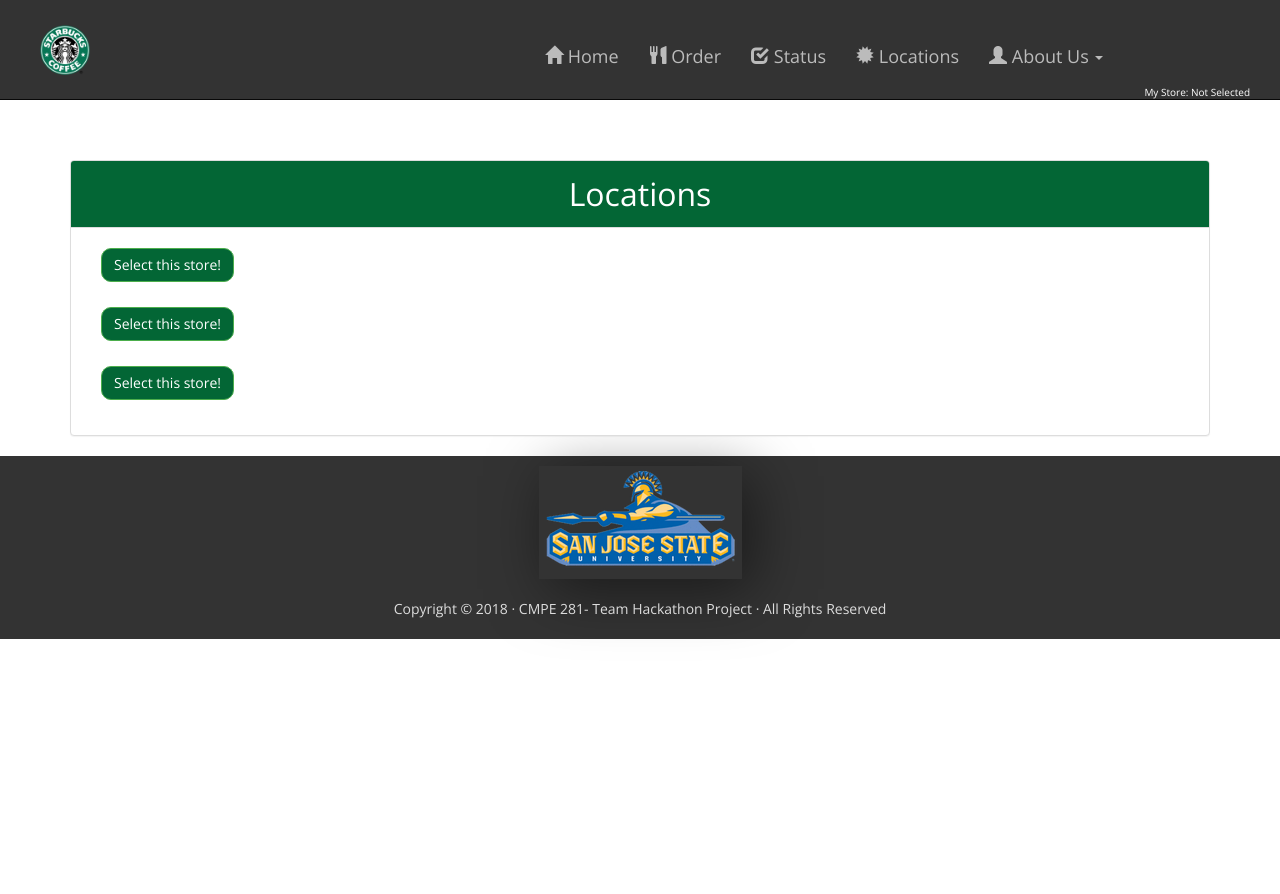
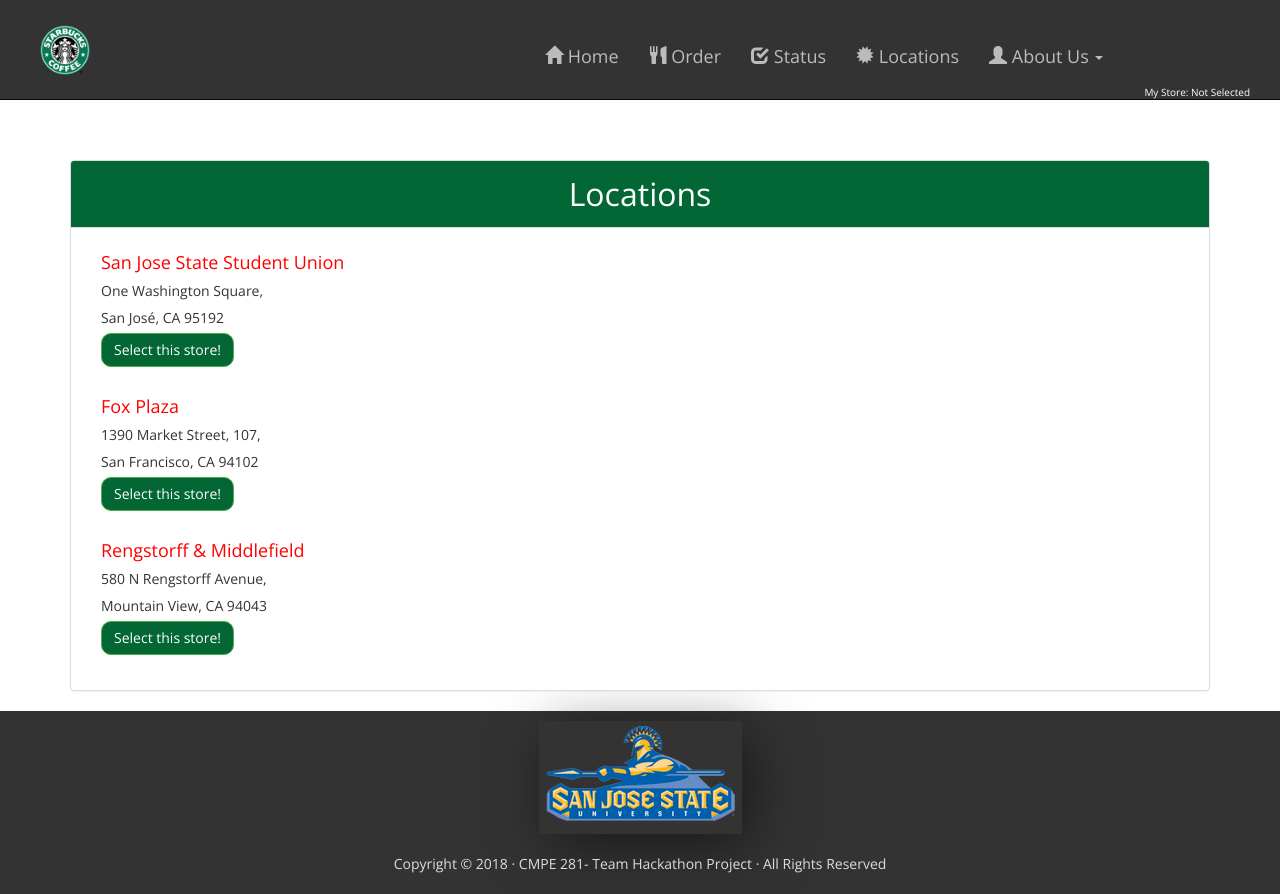
Before and after one commit to nguyensjsu/sp18-281-phoenix, a website: page Nodejs/locations.html in a window 1280 px wide. Before the commit the page ends 800 px from the top, so only its background shows below. Drawn offline with nearby package versions, Linux system fonts and the light colour scheme; some packages are replaced by stand-ins of ours.

Commit message:
fixed location page

```diff
--- a/Nodejs/locations.html
+++ b/Nodejs/locations.html
@@ -65,7 +65,11 @@
         <div class="container" id="mainContainer">
     <div class="row">
       <section class="col-md-6">
-        <div id="map1info"></div>
+        <div id="map1info">
+          <h4 style="color:red;">San Jose State Student Union</h4>
+            <h5>One Washington Square, </h5>
+            <h7>San José, CA 95192</h7>
+        </div>
           <div style="padding-top: 5px;margin-bottom: 20px;">
             <button class="btn btn-success" type="submit" onclick="setStore('San Jose')" style="background-color: #036635;border-radius: 10px;" name="store" value="San Jose">Select this store!</button>
           </div>
@@ -74,7 +78,11 @@
     </div>
     <div class="row">
       <section class="col-md-6">
-        <div id="map2info"></div>
+        <div id="map2info">
+          <h4 style="color:red;">Fox Plaza</h4>
+            <h5>1390 Market Street, 107, </h5>
+            <h7>San Francisco, CA 94102</h7>
+        </div>
         <div style="padding-top: 5px;margin-bottom: 20px;">
           <button class="btn btn-success" type="submit" onclick="setStore('San Francisco')" style="background-color: #036635;border-radius: 10px;" name="store" value="San Francisco">Select this store!</button>
         </div>
@@ -83,7 +91,11 @@
     </div>
     <div class="row">
       <section class="col-md-6">
-        <div id="map3info"></div>
+        <div id="map3info">
+          <h4 style="color:red;">Rengstorff & Middlefield</h4>
+            <h5>580 N Rengstorff Avenue, </h5>
+            <h7>Mountain View, CA 94043</h7>
+        </div>
         <div style="padding-top: 5px;margin-bottom: 20px;">
             <button class="btn btn-success" type="submit" onclick="setStore('Mountain View')" style="background-color: #036635;border-radius: 10px;" name="store" value="Mountain View">Select this store!</button>
         </div>
```
